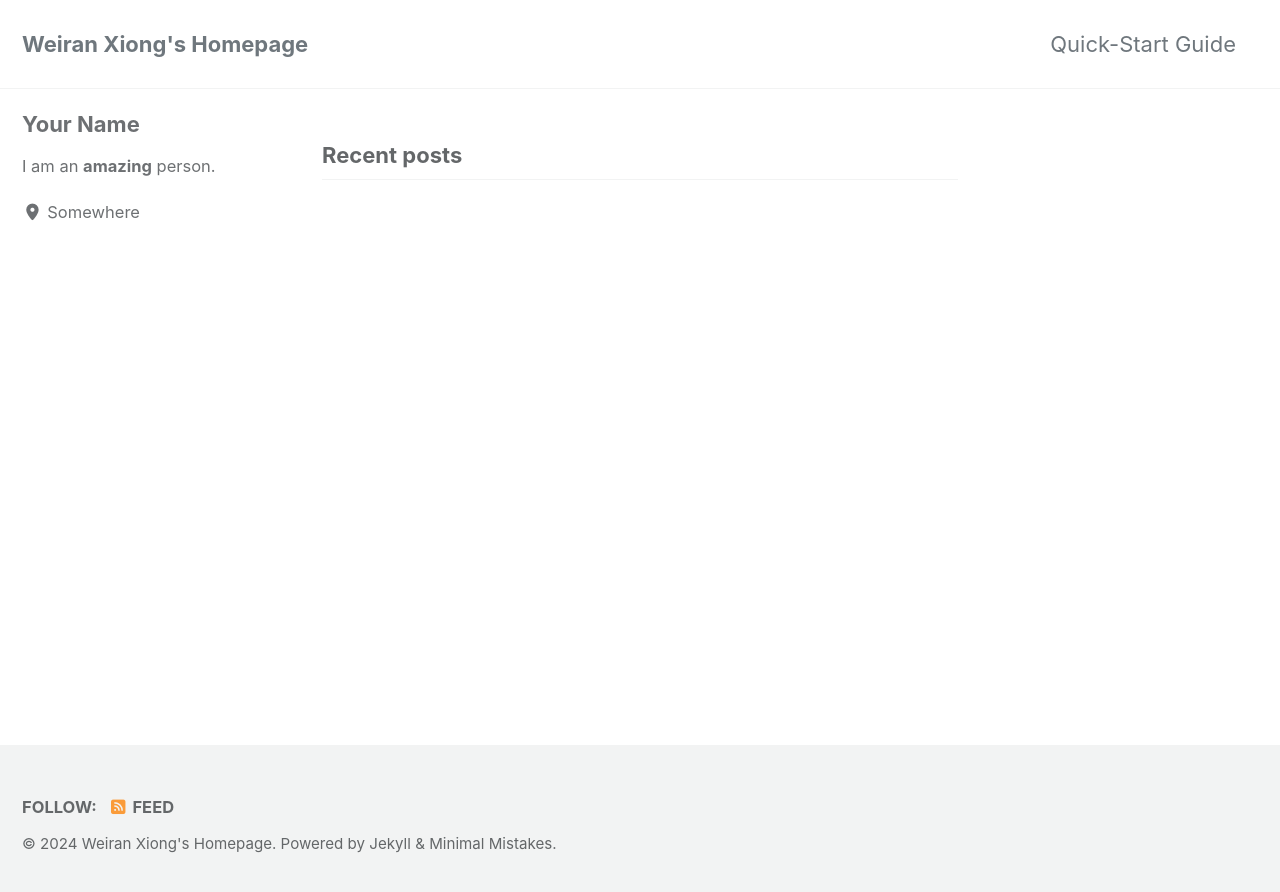
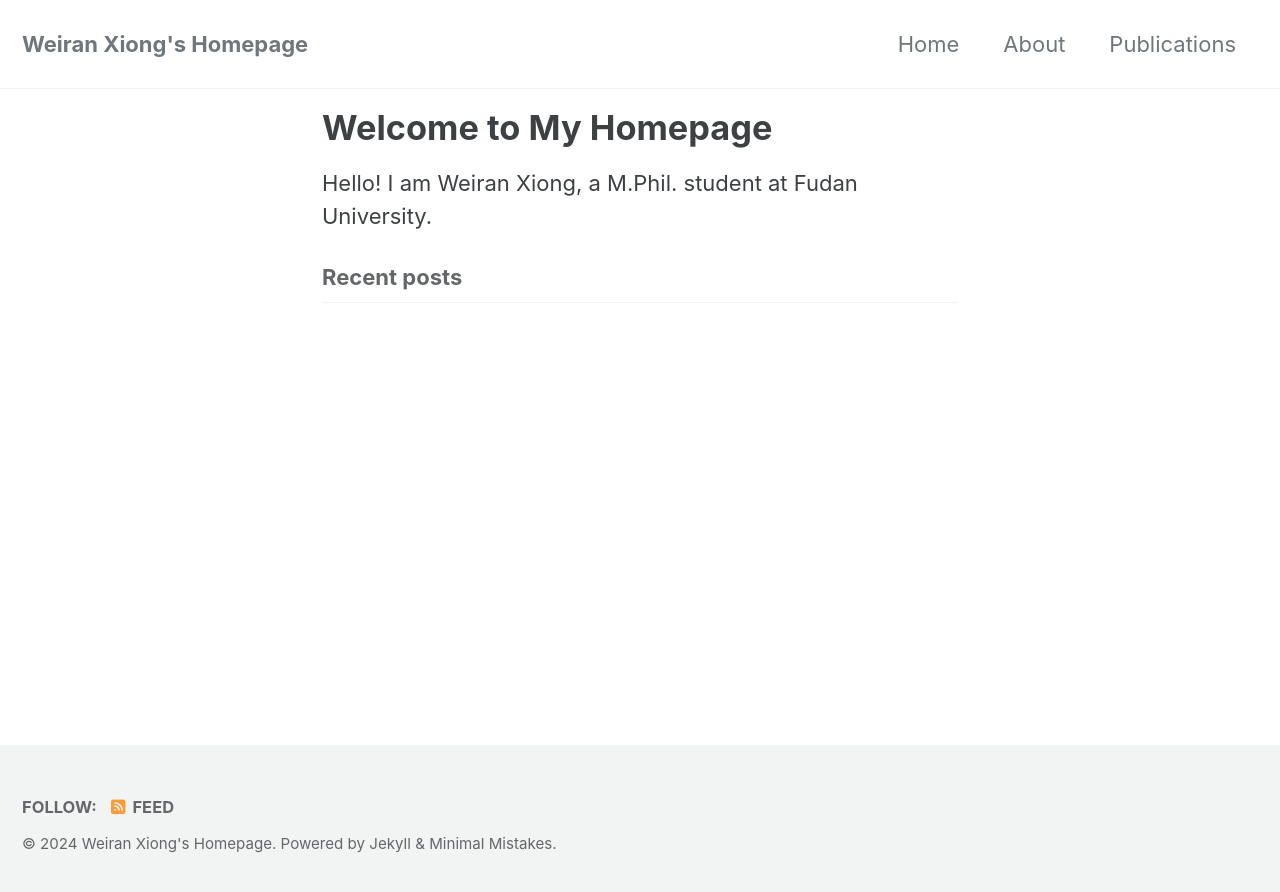
Before and after one commit to Weiran-Xiong/weiran-xiong.github.io, a Jekyll site: the page built from index.md, in a window 1280 px wide. Shown: the top 892 px of the page. Built offline with Jekyll 4.4.1, drawn with Linux system fonts in a browser that asks for light colours; cached includes are drawn as plain includes; the list of posts is cut into pages by our own code.

Commit message:
Add _pages folder with about and publications pages

```diff
--- /dev/null
+++ b/index.md
@@ -0,0 +1,5 @@
+---
+title: "Welcome to My Homepage"
+layout: home
+---
+Hello! I am Weiran Xiong, a M.Phil. student at Fudan University.
```
Also changed, not shown: _data/navigation.yml (+7 -2 lines), _pages/about.md (added, +6 -0 lines), _pages/publications.md (added, +9 -0 lines).
